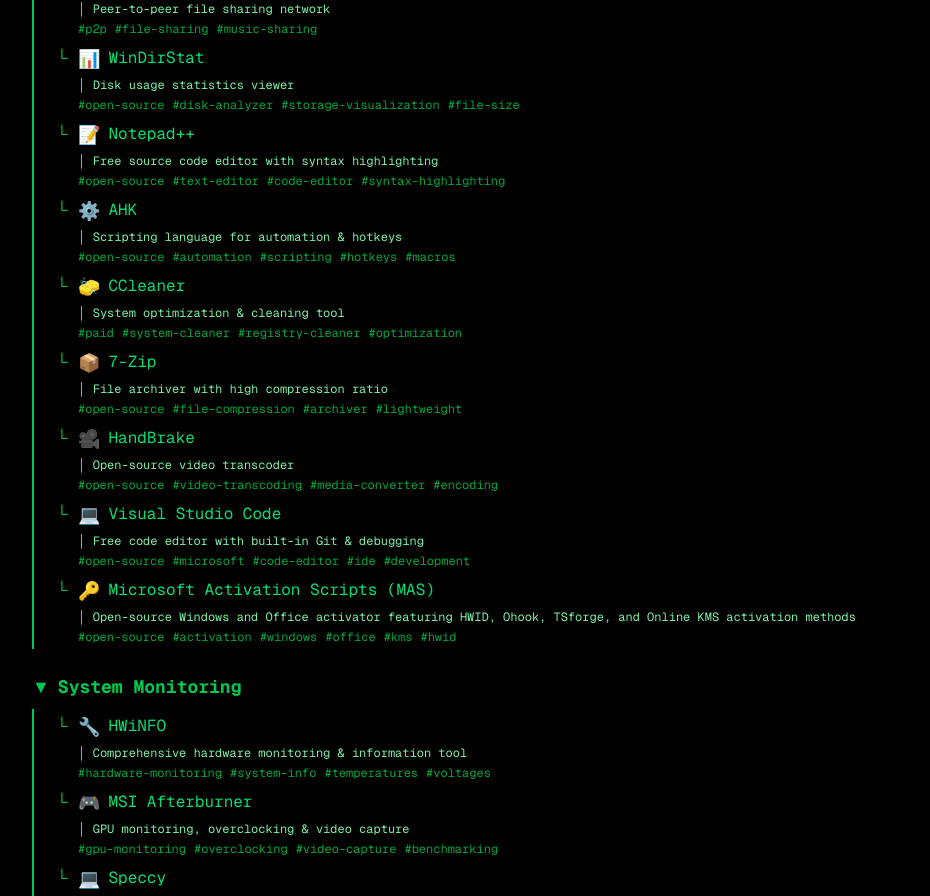
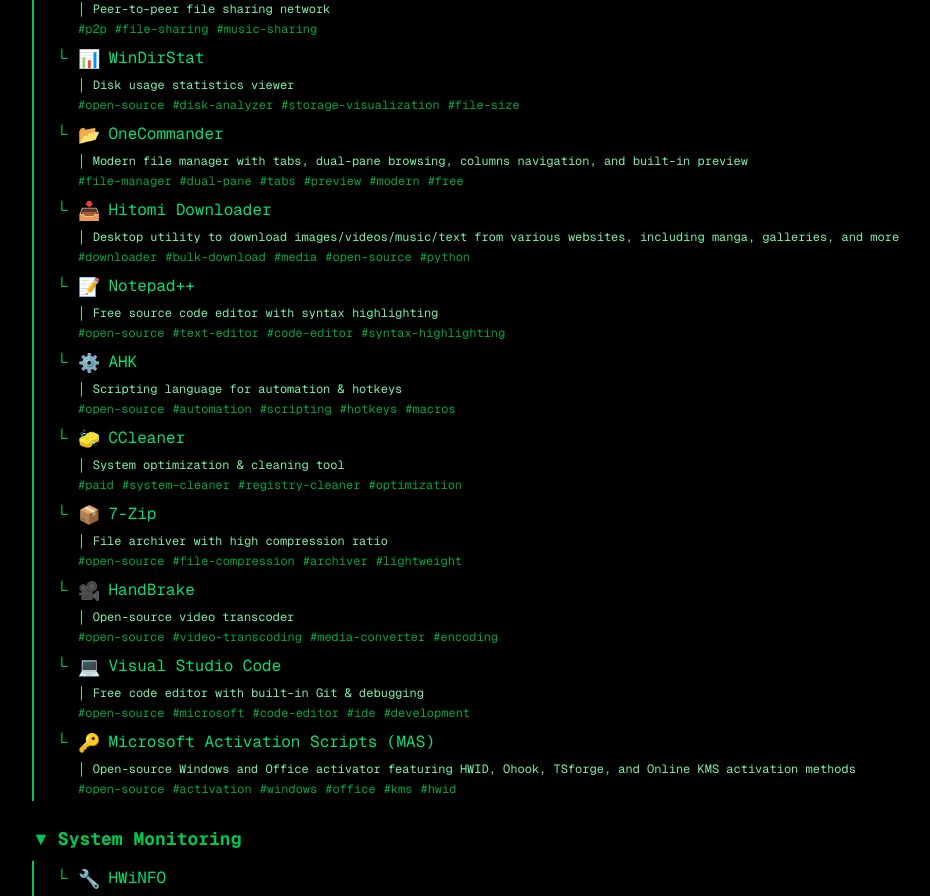
Before and after one commit to takeourcarsnow/UnsuckWindows, a Next.js app: page / in a window 1280 px wide. Shown: the part 1900-2796 px from the top of the page, without its empty margins (0-930 px from the left). Built offline with nearby package versions, Linux system fonts and the light colour scheme.

Commit message:
Add new essential apps and userscripts to "Guide to Unsuck Windows" for enhanced functionality and user experience

```diff
--- a/app/page.tsx
+++ b/app/page.tsx
@@ -41,6 +41,8 @@
   { id: 'qbittorrent', label: 'qBittorrent', href: 'https://www.qbittorrent.org/', description: 'Open-source BitTorrent client', icon: '💿', tags: ['open-source', 'torrent-client', 'p2p', 'file-downloading'], category: 'Data & Files', section: 'Essential Apps' },
   { id: 'soulseek', label: 'Soulseek', href: 'https://www.slsknet.org/', description: 'Peer-to-peer file sharing network', icon: '🎵', tags: ['p2p', 'file-sharing', 'music-sharing'], category: 'Data & Files', section: 'Essential Apps' },
   { id: 'windirstat', label: 'WinDirStat', href: 'https://windirstat.net/', description: 'Disk usage statistics viewer', icon: '📊', tags: ['open-source', 'disk-analyzer', 'storage-visualization', 'file-size'], category: 'Data & Files', section: 'Essential Apps' },
+  { id: 'onecommander', label: 'OneCommander', href: 'https://www.onecommander.com/', description: 'Modern file manager with tabs, dual-pane browsing, columns navigation, and built-in preview', icon: '📂', tags: ['file-manager', 'dual-pane', 'tabs', 'preview', 'modern', 'free'], category: 'Data & Files', section: 'Essential Apps' },
+  { id: 'hitomidownloader', label: 'Hitomi Downloader', href: 'https://github.com/KurtBestor/Hitomi-Downloader', description: 'Desktop utility to download images/videos/music/text from various websites, including manga, galleries, and more', icon: '📥', tags: ['downloader', 'bulk-download', 'media', 'open-source', 'python'], category: 'Data & Files', section: 'Essential Apps' },
   { id: 'notepadplusplus', label: 'Notepad++', href: 'https://notepad-plus-plus.org/', description: 'Free source code editor with syntax highlighting', icon: '📝', tags: ['open-source', 'text-editor', 'code-editor', 'syntax-highlighting'], category: 'Editors & Dev', section: 'Essential Apps' },
   { id: 'ahk', label: 'AHK', href: 'https://www.autohotkey.com/', description: 'Scripting language for automation & hotkeys', icon: '⚙️', tags: ['open-source', 'automation', 'scripting', 'hotkeys', 'macros'], category: 'Editors & Dev', section: 'Essential Apps' },
   { id: 'ccleaner', label: 'CCleaner', href: 'https://www.ccleaner.com/', description: 'System optimization & cleaning tool', icon: '🧽', tags: ['paid', 'system-cleaner', 'registry-cleaner', 'optimization'], category: 'Maintenance', section: 'Essential Apps' },
@@ -68,12 +70,36 @@
   { id: 'decentraleyes', label: 'Decentraleyes', href: 'https://decentraleyes.org/', description: 'Serves common libraries locally to avoid CDNs', icon: '🌐', tags: ['browser-extension', 'privacy', 'cdn', 'local-libraries'], category: 'Browser Extensions', section: 'Browser Extensions' },
   { id: 'clearurls', label: 'ClearURLs', href: 'https://docs.clearurls.xyz/', description: 'Removes tracking parameters from URLs', icon: '🧹', tags: ['browser-extension', 'privacy', 'tracking', 'url-cleaner'], category: 'Browser Extensions', section: 'Browser Extensions' },
   { id: 'cookieautodelete', label: 'Cookie AutoDelete', href: 'https://github.com/Cookie-AutoDelete/Cookie-AutoDelete', description: 'Automatically deletes cookies when closing tabs', icon: '🍪', tags: ['open-source', 'browser-extension', 'cookies', 'privacy'], category: 'Browser Extensions', section: 'Browser Extensions' },
+  { id: 'bookmarkscleanup', label: 'Bookmarks Clean Up', href: 'https://chromewebstore.google.com/detail/oncbjlgldmiagjophlhobkogeladjijl', description: 'Quickly clean up your bookmarks: remove duplicates, dead links, and empty folders, merge similar bookmark folders', icon: '🧹', tags: ['chrome-extension', 'bookmarks', 'cleanup'], category: 'Browser Extensions', section: 'Browser Extensions' },
+  { id: 'checkerplusgmail', label: 'Checker Plus for Gmail™', href: 'https://chromewebstore.google.com/detail/oeopbcgkkoapgobdbedcemjljbihmemj', description: 'Get notifications, read, listen to or delete emails without opening Gmail and easily manage multiple accounts', icon: '📧', tags: ['chrome-extension', 'gmail', 'notifications', 'productivity'], category: 'Browser Extensions', section: 'Browser Extensions' },
+  { id: 'closeduplicatetabs', label: 'Close Duplicate Tabs', href: 'https://chromewebstore.google.com/detail/hglecpnhmgcpgkkdlgnajnmopjcfpped', description: 'A Chrome extension to close duplicate tabs', icon: '📑', tags: ['chrome-extension', 'tabs', 'duplicate', 'productivity'], category: 'Browser Extensions', section: 'Browser Extensions' },
+  { id: 'darkreader', label: 'Dark Reader', href: 'https://chromewebstore.google.com/detail/eimadpbcbfnmbkopoojfekhnkhdbieeh', description: 'Dark mode for every website. Take care of your eyes, use dark theme for night and daily browsing', icon: '🌙', tags: ['chrome-extension', 'dark-mode', 'eyes', 'accessibility'], category: 'Browser Extensions', section: 'Browser Extensions' },
+  { id: 'fluffbustingpurity', label: 'Fluff Busting Purity', href: 'https://chromewebstore.google.com/detail/nmkinhboiljjkhaknpaeaicmdjhagpep', description: 'Fluff Busting Purity cleans up & customises Facebook, letting you filter out the junk you dont want to see', icon: '👎', tags: ['chrome-extension', 'facebook', 'filter', 'cleanup'], category: 'Browser Extensions', section: 'Browser Extensions' },
+  { id: 'googledocsoffline', label: 'Google Docs Offline', href: 'https://chromewebstore.google.com/detail/ghbmnnjooekpmoecnnnilnnbdlolhkhi', description: 'Edit, create, and view your documents, spreadsheets, and presentations — all without internet access', icon: '📄', tags: ['chrome-extension', 'google-docs', 'offline', 'productivity'], category: 'Browser Extensions', section: 'Browser Extensions' },
+  { id: 'hoverzoomplus', label: 'Hover Zoom+', href: 'https://chromewebstore.google.com/detail/pccckmaobkjjboncdfnnofkonhgpceea', description: 'Zoom images/videos on all your favorite websites (Facebook, Amazon, etc). Simply hover your mouse over the image to enlarge it', icon: '🔍', tags: ['chrome-extension', 'zoom', 'images', 'videos'], category: 'Browser Extensions', section: 'Browser Extensions' },
+  { id: 'phantom', label: 'Phantom', href: 'https://chromewebstore.google.com/detail/bfnaelmomeimhlpmgjnjophhpkkoljpa', description: 'A crypto wallet reimagined for DeFi & NFTs', icon: '👻', tags: ['chrome-extension', 'crypto', 'wallet', 'defi', 'nfts'], category: 'Browser Extensions', section: 'Browser Extensions' },
+  { id: 'pintab', label: 'Pin Tab', href: 'https://chromewebstore.google.com/detail/dgldedkigbbalaioohedddpameekglma', description: 'A browser action to pin a tab', icon: '📌', tags: ['chrome-extension', 'tabs', 'pin'], category: 'Browser Extensions', section: 'Browser Extensions' },
+  { id: 'privacybadger', label: 'Privacy Badger', href: 'https://chromewebstore.google.com/detail/pkehgijcmpdhfbdbbnkijodmdjhbjlgp', description: 'Automatically learns to block hidden trackers. Made by leading digital rights nonprofit EFF to stop companies from spying on you', icon: '🛡️', tags: ['chrome-extension', 'privacy', 'tracker-blocker', 'eff'], category: 'Browser Extensions', section: 'Browser Extensions' },
+  { id: 'redditenhancementsuite', label: 'Reddit Enhancement Suite', href: 'https://chromewebstore.google.com/detail/kbmfpngjjgdllneeigpgjifpgocmfgmb', description: 'A suite of modules that enhance your Reddit browsing experience', icon: '🟠', tags: ['chrome-extension', 'reddit', 'enhancement'], category: 'Browser Extensions', section: 'Browser Extensions' },
+  { id: 'reloadalltabs', label: 'Reload All Tabs', href: 'https://chromewebstore.google.com/detail/midkcinmplflbiflboepnahkboeonkam', description: 'Reload All tabs using keyboard shortcut (alt + shift + r), context menu, browser action button, or by schedule', icon: '🔄', tags: ['chrome-extension', 'tabs', 'reload', 'productivity'], category: 'Browser Extensions', section: 'Browser Extensions' },
+  { id: 'sponsorblockyoutube', label: 'SponsorBlock for YouTube - Skip Sponsorships', href: 'https://chromewebstore.google.com/detail/mnjggcdmjocbbbhaepdhchncahnbgone', description: 'Skip sponsorships, subscription begging and more on YouTube videos. Report sponsors on videos you watch to save others\' time', icon: '⏭️', tags: ['chrome-extension', 'youtube', 'skip', 'sponsorships'], category: 'Browser Extensions', section: 'Browser Extensions' },
+  { id: 'tabsorter', label: 'Tab Sorter', href: 'https://chromewebstore.google.com/detail/nlnkcinjjeoojlhdiedbbolilahmnldj', description: 'This extension provides tools to organize and sort tabs', icon: '📋', tags: ['chrome-extension', 'tabs', 'organize', 'sort'], category: 'Browser Extensions', section: 'Browser Extensions' },
+  { id: 'tampermonkey', label: 'Tampermonkey', href: 'https://chromewebstore.google.com/detail/dhdgffkkebhmkfjojejmpbldmpobfkfo', description: 'Change the web at will with userscripts', icon: '🐒', tags: ['chrome-extension', 'userscripts', 'tampermonkey'], category: 'Browser Extensions', section: 'Browser Extensions' },
+  { id: 'ublockoriginlite', label: 'uBlock Origin Lite', href: 'https://chromewebstore.google.com/detail/ddkjiahejlhfcafbddmgiahcphecmpfh', description: 'An efficient content blocker. Blocks ads, trackers, miners, and more immediately upon installation', icon: '🚫', tags: ['chrome-extension', 'ad-blocker', 'content-blocker'], category: 'Browser Extensions', section: 'Browser Extensions' },
+  { id: 'verticaltabs', label: 'Vertical Tabs in Side Panel', href: 'https://chromewebstore.google.com/detail/akahnknmcbmgodngfjcflnaljdbhnlfo', description: 'Display and manage tabs vertically in the browser sidebar', icon: '📱', tags: ['chrome-extension', 'tabs', 'vertical', 'sidebar'], category: 'Browser Extensions', section: 'Browser Extensions' },
+  { id: 'wappalyzer', label: 'Wappalyzer - Technology profiler', href: 'https://chromewebstore.google.com/detail/gppongmhjkpfnbhagpmjfkannfbllamg', description: 'Identify web technologies', icon: '🔬', tags: ['chrome-extension', 'technology', 'profiler', 'web-analysis'], category: 'Browser Extensions', section: 'Browser Extensions' },
   // Package Managers
   { id: 'ninite', label: 'Ninite', href: 'https://ninite.com/', description: 'Install and update multiple applications at once', icon: '📦', tags: ['installer', 'bulk-install', 'software-management', 'automation'], category: 'Software Installation', section: 'Package Managers' },
   // Links & Resources
   { id: 'rprivacy', label: 'r/Privacy', href: 'https://reddit.com/r/privacy', description: 'Privacy tools, techniques, and discussions', icon: '🔒', tags: ['reddit', 'community', 'privacy', 'security', 'tools'], category: 'Communities', section: 'Links & Resources' },
   { id: 'rpiracy', label: 'r/Piracy', href: 'https://reddit.com/r/piracy', description: 'Software piracy discussion and alternatives', icon: '🏴‍☠️', tags: ['reddit', 'community', 'piracy', 'software', 'alternatives'], category: 'Communities', section: 'Links & Resources' },
   { id: 'torrentleech', label: 'TorrentLeech', href: 'https://www.torrentleech.org/', description: 'Private torrent tracker with high-quality releases', icon: '🌊', tags: ['torrent-tracker', 'private', 'high-quality', 'p2p'], category: 'Torrent Trackers', section: 'Links & Resources' },
+  // Userscripts
+  { id: 'cleangram', label: 'CleanGram', href: 'https://greasyfork.org/en/scripts/550868-cleangram', description: 'Hides Instagram posts that are suggested, sponsored, or prompt for "Follow" using a flexible configuration', icon: '📷', tags: ['instagram', 'clean-feed', 'userscript'], category: 'Userscripts', section: 'Userscripts' },
+  { id: 'ighelper', label: 'IG Helper', href: 'https://greasyfork.org/en/scripts/404535-ig-helper', description: 'Downloading is possible for both photos and videos from posts, as well as for stories, reels or profile picture', icon: '📸', tags: ['instagram', 'downloader', 'userscript'], category: 'Userscripts', section: 'Userscripts' },
+  { id: 'oneclicktwitter', label: 'One-Click X/Twitter Media Downloader', href: 'https://greasyfork.org/en/scripts/528890-x-twitter-%E3%83%A1%E3%83%87%E3%82%A3%E3%82%A2%E4%B8%80%E6%8B%AC%E3%83%80%E3%82%A6%E3%83%B3%E3%83%AD%E3%83%BC%E3%83%80%E3%83%BC-iphone-android-%E5%AF%BE%E5%BF%9C', description: 'Download images, videos, and GIFs from X/Twitter with one click, save with user ID and post ID, customizable filenames, ZIP download on mobile', icon: '🐦', tags: ['twitter', 'x', 'downloader', 'userscript'], category: 'Userscripts', section: 'Userscripts' },
+  { id: 'pagetual', label: 'Pagetual', href: 'https://greasyfork.org/en/scripts/438684-pagetual', description: 'Powerful auto-pager script for infinite scroll on paginated websites, supports thousands of sites without rules', icon: '🔄', tags: ['infinite-scroll', 'pagination', 'userscript'], category: 'Userscripts', section: 'Userscripts' },
+  { id: 'spotifylyricsextractor', label: 'Spotify Lyrics Extractor', href: 'https://greasyfork.org/en/scripts/528409-spotify-lyrics-extractor', description: 'Get and copy Spotify Web lyrics', icon: '🎵', tags: ['spotify', 'lyrics', 'userscript'], category: 'Userscripts', section: 'Userscripts' },
 ];
 
 export default function Home() {
```
